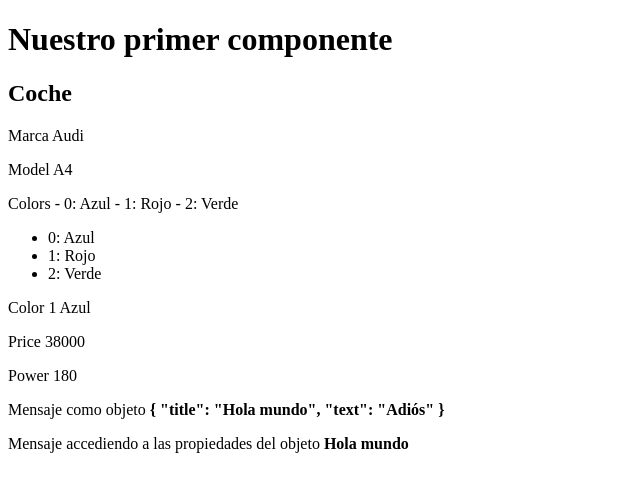
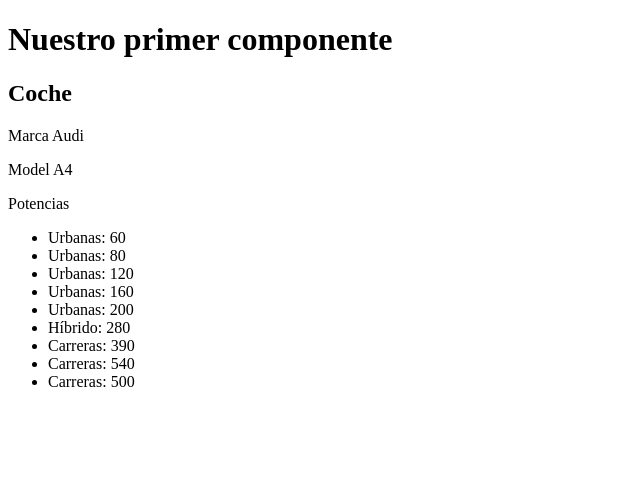
Before and after one commit to DrGarciaDev/vue3-js-basic, a Vue app: page / in a window 1280 px wide. Shown: the top 492 px of the page, without its empty margins (0-640 px from the left). Built offline with nearby package versions, Linux system fonts and the light colour scheme.

Commit message:
Video 14: condiciones v-if, v-else, v-if-else

```diff
--- a/src/components/Car.vue
+++ b/src/components/Car.vue
@@ -4,7 +4,20 @@
         <h2>Coche</h2>
         <p>Marca {{ brand }}</p>
         <p>Model {{ model }}</p>
-        <p>Colors
+        <p>Potencias</p>
+        <ul>
+            <!-- <li v-for="(power, index) in powers" :key="index">
+                <template v-if="power < 300">
+                    {{ power }}
+                </template>
+            </li> -->
+            <template v-for="(power, index) in powers" :key="index">
+                <li v-if="power < 280">Urbanas: {{ power }}</li>
+                <li v-else-if="power === 280">Híbrido: {{ power }}</li>
+                <li v-if="power > 300">Carreras: {{ power }}</li>
+            </template>
+        </ul>
+        <!-- <p>Colors
             <span v-for="(color, index) in colors" :key="index">
                 - {{ index }}: {{ color }}
             </span>
@@ -18,7 +31,7 @@
         <p>Price {{ price }}</p>
         <p>Power {{ power }}</p>
         <p>Mensaje como objeto <b>{{ mensaje }}</b></p>
-        <p>Mensaje accediendo a las propiedades del objeto <b>{{ mensaje.title }}</b></p>
+        <p>Mensaje accediendo a las propiedades del objeto <b>{{ mensaje.title }}</b></p> -->
     </div>
 </template>
 
@@ -28,21 +41,23 @@
     setup() {
         const brand = 'Audi';
         const model = "A4";
-        const colors = ["Azul", 'Rojo', 'Verde'];
-        const price = 38000;
-        const power = 180;
-        const mensaje = {
-            title: 'Hola mundo',
-            text: 'Adiós',
-        };
+        const powers = [60, 80, 120, 160, 200, 280, 300, 390, 540, 500];
+        // const colors = ["Azul", 'Rojo', 'Verde'];
+        // const price = 38000;
+        // const power = 180;
+        // const mensaje = {
+        //     title: 'Hola mundo',
+        //     text: 'Adiós',
+        // };
 
         return {
             brand,
             model,
-            colors,
-            price,
-            power,
-            mensaje
+            powers,
+            // colors,
+            // price,
+            // power,
+            // mensaje
         };
     },
     // // Esta es la forma de la API de opciones u Options API, usada en VUE 2
```
